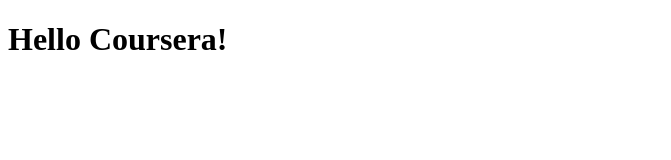
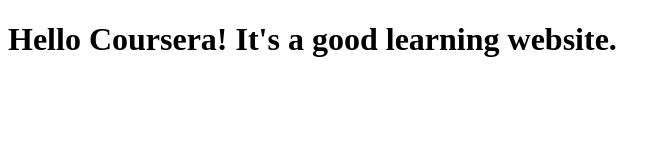
Before and after one commit to harshitay/Coursera-course, a plain HTML site: page site/index.html in a window 1280 px wide. Shown: the whole page, without its empty margins (0-671 px from the left). Drawn offline with Linux system fonts and the light colour scheme.

Commit message:
Small addition to our page content.

```diff
--- a/site/index.html
+++ b/site/index.html
@@ -4,6 +4,6 @@
 	<title> Hello Cousera!</title>
 </head>
 <body>
-<h1> Hello Coursera! </h1>
+<h1> Hello Coursera! It's a good learning website. </h1>
 </body>
 </html>
```
